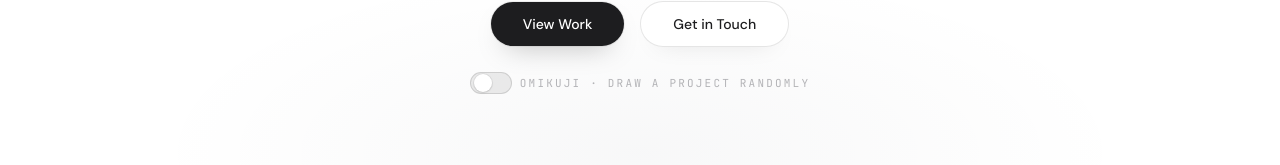
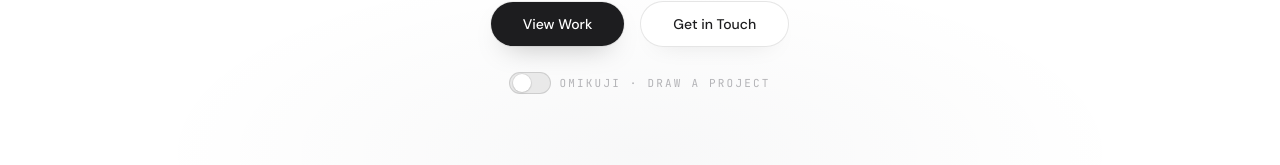
Before and after one commit to nlt7z/Sit-with-Chaos, a Next.js app: page / in a window 1280 px wide. Shown: the part 561-726 px from the top of the page. Built offline with nearby package versions, Linux system fonts and the light colour scheme; a web font is replaced by a local one.

Commit message:
update hero section

```diff
--- a/components/Hero.tsx
+++ b/components/Hero.tsx
@@ -208,7 +208,7 @@ export function Hero({ onGachaToggle }: { onGachaToggle?: () => void }) {
                   gachaSwitchOn ? "text-textSecondary/75" : "text-textSecondary/50 group-hover:text-textSecondary"
                 }`}
               >
-                Omikuji · Draw a Project Randomly
+                Omikuji · Draw a Project
               </span>
             </button>
           </motion.div>
```
